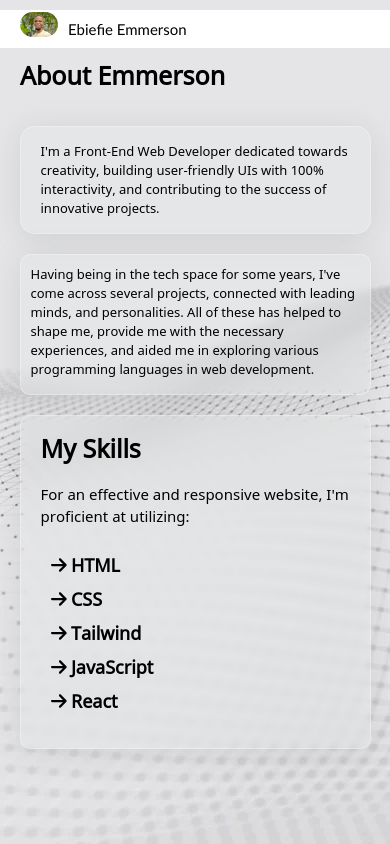
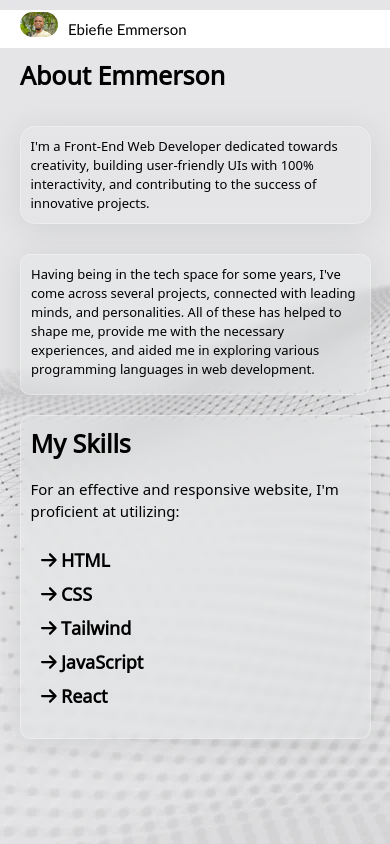
Before and after one commit to emmerson121/pricing2, a React (Create React App) app: page /about in a window 390 px wide. Built offline with nearby package versions, Linux system fonts and the light colour scheme.

Commit message:
About page update

```diff
--- a/src/about.jsx
+++ b/src/about.jsx
@@ -36,39 +36,22 @@ const About = () => {
         </div>
         </div>
               <Navbar />
-        {/* <div className='navbar'>
-        <div className='icon'>
-          <div className='main-image'><img className='image' src={cover3} alt=''/></div>
-          <div className='name'>Ebiefie Emmerson</div>
-          <div><FontAwesomeIcon icon={faBars} /></div>
-        </div>
-
-        <ul className='list'>
-          <a className='list1' href='/'><li>HOME</li></a>
-          <a className='list1' href='./about'><li>ABOUT</li></a>
-          <a className='list1' href='./project'><li>PROJECTS</li></a>
-          <a className='list1' href='./contact'><li>CONTACT</li></a>
-        </ul>
-        </div> */}
 
       <div className="fixed">
 
         <div className="about1">About Emmerson</div>
 
       <div className="about">
-
         <div className="web">I'm a Front-End Web Developer dedicated towards creativity, building user-friendly UIs with 100% interactivity, and contributing to the success of innovative projects.</div>
-      </div>
-
-
 
 <div className="data">
-      <div className="data1">Having being in the tech space for some years, I've
+      Having being in the tech space for some years, I've
         come across several projects, connected with leading
         minds, and personalities. All of these
         has helped to shape me, provide me with the necessary
         experiences, and aided me in exploring various programming languages in
-        web development.</div>
+        web development.
+</div>
 </div>
 
 
--- a/src/contact.jsx
+++ b/src/contact.jsx
@@ -34,7 +34,6 @@ const Contact = () => {
   const [errors1, setErrors1] = useState('');
   const [errors2, setErrors2] = useState('');
    const [errors3, setErrors3] = useState('');
-   const [errors4, setErrors4] = useState('');
    const [loading, setLoading] = useState(false);
 
   //  setModarSuccess(true);
@@ -62,7 +61,7 @@ const Contact = () => {
         let errorMessage2 = '';
 
     if(name === 'name'){
-      if (value.trim() === '') {
+      if(value.trim() === '') {
         errorMessage = 'Name is required';
       }
       else if(value.length <= 5){
@@ -84,7 +83,7 @@ const Contact = () => {
       setNumber1(value);
     }
 
-    if(validator.isMobilePhone(value, 'en-NG')){
+  if(validator.isMobilePhone(value, 'en-NG')){
     errorMessage2 = '';
   }
   else{
@@ -107,30 +106,24 @@ const submitButton = async (e) => {
       setLoading(false);
       setErrorMessage4('All fields are required.');
 }, 1000);
-
 setTimeout(() => {
   clearInterval(intervalId);
   setErrorMessage4('');
 }, 3000); // Stops after 5 seconds
-
-
-  } else if(!validator.isMobilePhone(number, 'en-NG')){
+} else if(!validator.isMobilePhone(number, 'en-NG')){
     const intervalId = setInterval(() => {
       setLoading(false);
       setErrorMessage4('Invalid phone number.');
 }, 1000);
-
 setTimeout(() => {
   clearInterval(intervalId);
   setErrorMessage4('');
 }, 3000); // Stops after 5 seconds
-
-  } else if(!validator.isEmail(email)){
+} else if(!validator.isEmail(email)){
     const intervalId = setInterval(() => {
       setLoading(false);
       setErrorMessage4('Invalid email address.');
 }, 1000);
-
 setTimeout(() => {
   clearInterval(intervalId);
   setErrorMessage4('');
@@ -153,27 +146,20 @@ setTimeout(() => {
     setError(''); // Clear previous error
   }
   } catch (error) {
-    // console.error('Submission Error:', error);
+    // console.error('Submission Error:' error);
     setError('Something went wrong. Please try again.');
     setSuccess(''); // Clear success message on error
   }
 
   setTimeout(() => {
       setShowModal(true);
-
       // Hide modal after 3 seconds
       setTimeout(() => {
         setShowModal(false);
       }, 3000);
     }, 1000);
 
-    // window.location.reload();
 };
-
-
-
-
-
     return(
         <div className="container">
             <div  className='fixedWidth'>
--- a/src/styles.css
+++ b/src/styles.css
@@ -114,7 +114,6 @@ body{
     /* border: 1px solid #000; */
     width: 5%;
     height: auto;
-    /* gap: 30px; */
     margin-top: 65px;
 }
 
@@ -125,17 +124,15 @@ body{
 }
 
 .socials{
-    /* background-color: #fff; */
     color: #000;
     margin-left: 15px;
     gap: 40px;
-    /* margin-bottom: 50px; */
 }
 
 
 /* Home section */
 .profile{
-    width: 95%;
+    width: 100%;
     text-align: center;
 }
 
@@ -393,9 +390,17 @@ body{
 }
 
 .about{
-    background-color: var(--about-background-color);
+    display: flex;
+    /* justify-content: space-between; */
+    flex-direction: column;
+    gap: 60px;
+}
+
+.web{
+    /* background-color: var(--about-background-color); */
     color: #000;
     width: 800px;
+    font-size: 18px;
     border-radius: 15px;
     padding: 15px 10px;
     margin-left: 20px;
@@ -404,8 +409,6 @@ body{
     backdrop-filter: blur(5px);
     -webkit-backdrop-filter: blur(5px);
     border: 1px solid rgba(255, 255, 255, 0.3);
-
-
 }
 
 .about1{
@@ -415,19 +418,15 @@ body{
     padding: 10px 20px;
 }
 
-.web{
-    font-size: 18px;
-    /* font-weight: bold; */
-}
-
 .data{
     background-color: var(--about-background-color);
     color: #000;
-    width: 800px;
+    width: 865px;
     /* height: 115px; */
     font-size: 18px;
-    margin-left: 545px;
-    margin-top: 60px;
+    margin-left: 450px;
+    /* margin-left: 545px; */
+    /* margin-top: 60px; */
     padding: 15px 10px;
     padding-top: 10px;
     border-radius: 10px;
@@ -534,7 +533,7 @@ body{
     display: flex;
     flex-wrap: wrap;
     width: 100%;
-    /* gap: 10px; */
+    gap: 25px;
     padding: 10px;
 }
 
@@ -712,11 +711,11 @@ body{
     border-bottom-left-radius: 10px;
   }
 
-  /* @media(max-width: 1440px){
-    .formControl{
-        height: 350px;
+   @media(min-width: 1441px){
+    .data{
+        margin-left: 1660px;
     }
-  } */
+  }
 
   @media(max-width: 1024px){
     /* Home section */
@@ -747,7 +746,7 @@ body{
     }
 
     .data{
-        width: 566px;
+        width: 600px;
         margin-left: 390px;
     }
 
@@ -851,9 +850,6 @@ body{
     .data{
         width: 410px;
         margin-left: 320px;
-    }
-
-    .data1{
         font-size: 15px;
     }
 
@@ -880,19 +876,16 @@ body{
         gap: 40px;
     }
 
-    .about{
+    .web{
         width: 400px;
         padding: 15px 20px;
+        font-size: 13px;
     }
 
     .about1{
         font-size: 30px;
         font-weight: bold;
         margin-bottom: 10px;
-    }
-
-    .web{
-        font-size: 15px;
     }
 
     .skills{
@@ -1156,9 +1149,14 @@ body{
     }
 
     .about{
+        gap: 0px;
+    }
+
+    .web{
         width: 90%;
         margin: 10px auto;
-        margin-top: 20px;
+        margin-top: 10px;
+        padding: 10px;
     }
 
     .about1{
@@ -1166,22 +1164,16 @@ body{
         margin-bottom: 10px;
     }
 
-    .web{
-        font-size: 13px;
-    }
-
     .data{
         width: 90%;
-        margin: 20px auto;
-    }
-
-    .data1{
+        margin: 20px;
         font-size: 13px;
     }
 
     .skills{
         width: 90%;
         margin: 0 auto;
+        padding: 10px;
         /* height: 220px; */
     }
 
@@ -1264,11 +1256,8 @@ body{
 
     /* Contact selection */
     .container{
-        /* display: flex; */
         width: 100%;
-        /* gap: 45px; */
         font-size: 25px;
-        /* margin-top: 30px; */
     }
 
     .area{
```
Lines whose indentation alone changed are shown as unchanged.
